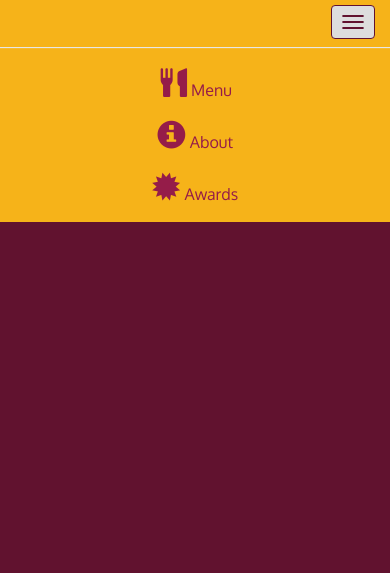
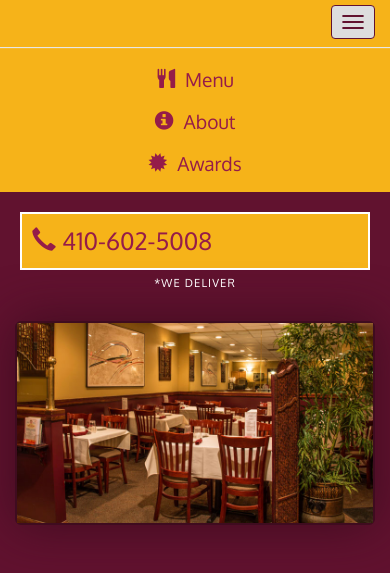
Before and after one commit to Takhine/coursera-restaurant, a plain HTML site: page index.html in a window 390 px wide. Both pictures are taken after a click on the button "Toggle navigation". Shown: the part 83-656 px from the top of the page. Drawn offline with Linux system fonts and the light colour scheme.

Commit message:
Jumbotron made responsive

```diff
--- a/css/styles.css
+++ b/css/styles.css
@@ -74,10 +74,17 @@ body{
 				.navbar-header button.navbar-toggle{
 					clear: both;
 				}
+.container .jumbotron{
+	box-shadow: 0 0 50px #3f0c1f;
+	border:2px solid #3f0c1f;
+}
 		/*HEADER END*/
 /********Large Devices Only********/
 @media(min-width: 1200px){
-
+.container .jumbotron{
+	background: url('../images/jumbotron_1200.jpg') no-repeat;
+	height: 675px;
+}
 }
 /********Medium Devices Only********/
 @media(min-width: 992px) and (max-width: 1199px){
@@ -87,10 +94,17 @@ body{
 	height: 100px;
 	margin: 5px 5px 5px 0;
 }
+.container .jumbotron{
+	background: url('../images/jumbotron_992.jpg') no-repeat;
+	height: 558px;
+}
 }
 /********Small Devices Only********/
 @media(min-width: 768px) and (max-width: 991px){
-
+.container .jumbotron{
+	background: url('../images/jumbotron_768.jpg') no-repeat;
+	height: 432px;
+}
 }
 /********Extra Small Devices Only********/
 @media(max-width: 767px){
@@ -110,4 +124,30 @@ body{
 	.navbar-brand p img{ /*Star-K*/
 		height: 20px;
 	}
+	#collapsable-nav a{
+		font-size: 1.2em;
+	}
+	#collapsable-nav a span{
+		font-size: 1em;
+		margin-right: 5px;
+	}
+	#call-btn > a {
+    font-size: 1.5em;
+    display: block;
+    margin: 0 20px;
+    padding: 10px;
+    border: 2px solid #fff;
+    background-color: #f6b319;
+    color: #951c49;
+  }
+  #xs-deliver {
+    margin-top: 5px;
+    font-size: .7em;
+    letter-spacing: .1em;
+    text-transform: uppercase;
+  }
+  .container .jumbotron{
+  	margin-top: 30px;
+  	padding:0;
+  }
 }
--- a/index.html
+++ b/index.html
@@ -61,6 +61,19 @@
 		</div>
 	</nav>
 </header>
+<div id="call-btn" class="visible-xs">
+	<a href="tel:410-602-5008" id="btn">
+		<span class="glyphicon glyphicon-earphone"></span>
+		410-602-5008
+	</a>
+</div>
+<div id="xs-deliver" class="text-center visible-xs">*We Deliver</div>
+
+<div id="main-content" class="container">
+	<div class="jumbotron">
+		<img src="images/jumbotron_768.jpg" alt="Picture of restaurant" class="img-responsive visible-xs">
+	</div>
+</div>
 <script src="js/jquery-3.4.1.min.js"></script>
 <script src="js/bootstrap.min.js"></script>
 <script src="js/script.js"></script>
```
